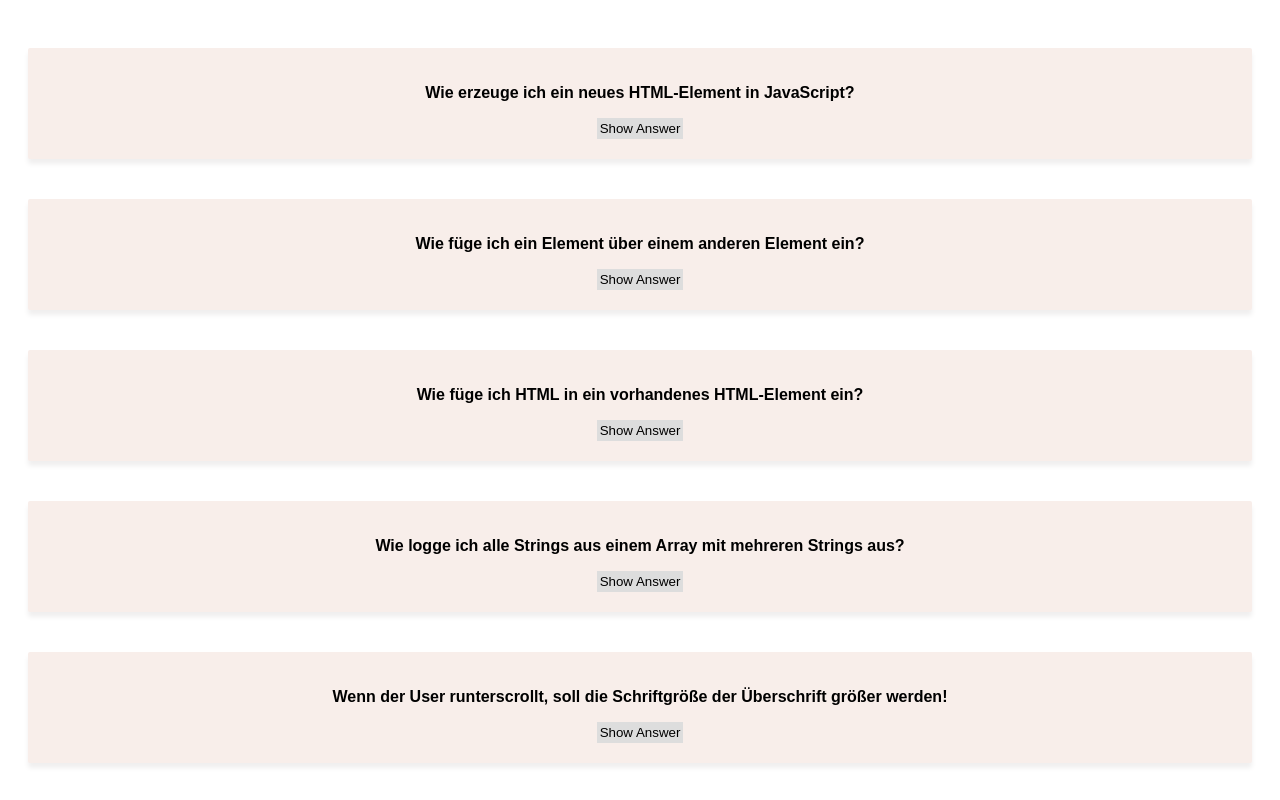
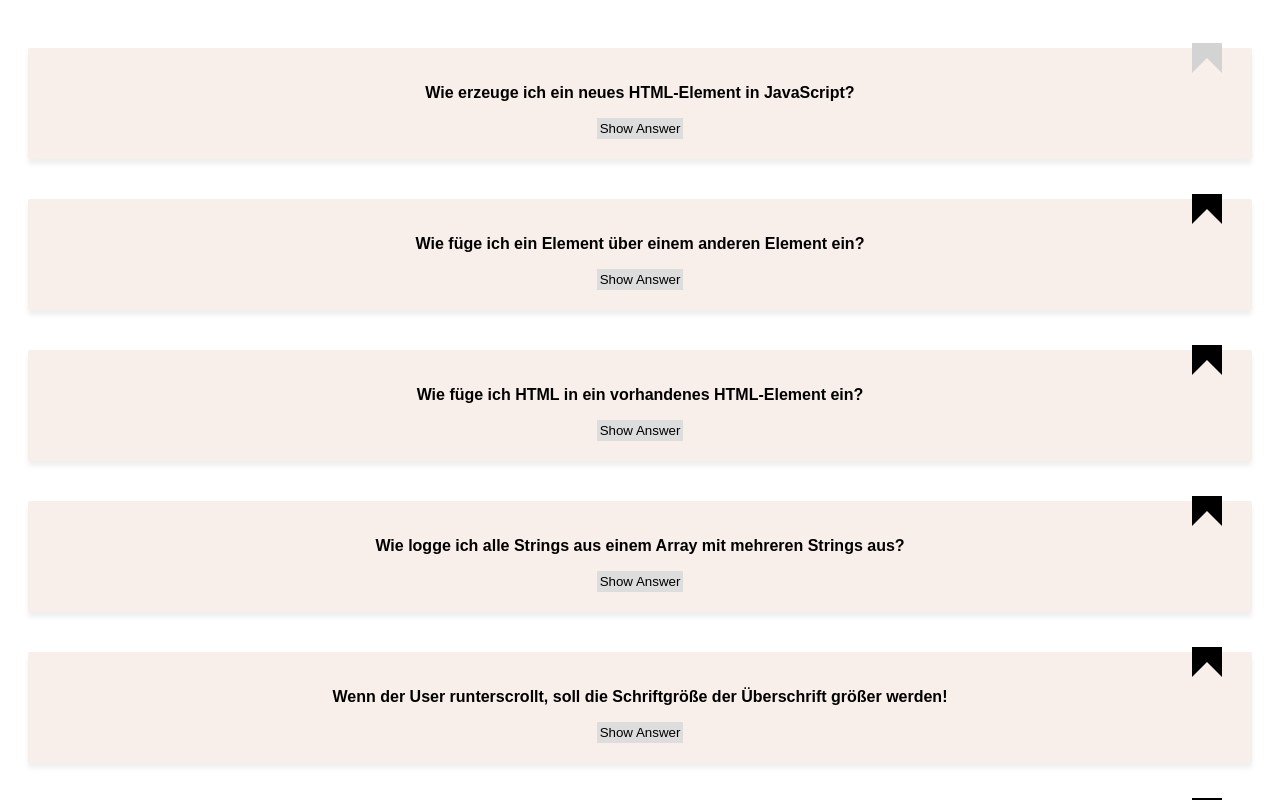
Before and after one commit to jreisswig/cards-react, a React (Create React App) app: page / in a window 1280 px wide. Shown: the top 800 px of the page. Built offline with nearby package versions, Linux system fonts and the light colour scheme.

Commit message:
resolved togleBokkmarking

```diff
--- a/src/App.js
+++ b/src/App.js
@@ -1,6 +1,6 @@
-import React from 'react'
+import React, { useState } from 'react'
 import cardData from './cards.json'
-import GlobalStyles from './GlobalStyles'
+
 import Card from './Card'
 import styled from 'styled-components/macro'
 
@@ -12,16 +12,32 @@ const CardContainer = styled.div`
 `
 
 function App() {
+  const [cards, setCards] = useState(cardData)
+
   return (
     <div>
-      <GlobalStyles />
       <CardContainer>
-        {cardData.map((card, index) => (
-          <Card question={card.question} answer={card.answer} key={index} />
+        {cards.map((card, index) => (
+          <Card
+            question={card.question}
+            answer={card.answer}
+            key={index}
+            isBookmarked={card.isBookmarked}
+            toggleBookmarked={() => toggleBookmarked(index)}
+          />
         ))}
       </CardContainer>
     </div>
   )
+
+  function toggleBookmarked(index) {
+    const card = cards[index]
+    setCards([
+      ...cards.slice(0, index),
+      { ...card, isBookmarked: !card.isBookmarked },
+      ...cards.slice(index + 1),
+    ])
+  }
 }
 
 export default App
--- /dev/null
+++ b/src/Bookmark.js
@@ -0,0 +1,10 @@
+import styled from 'styled-components/macro'
+
+export default styled.div`
+  position: absolute;
+  border: 15px solid ${props => props.color};
+  border-bottom-color: transparent;
+  top: -5px;
+  right: 30px;
+  width: 0;
+`
--- a/src/Card.js
+++ b/src/Card.js
@@ -1,6 +1,7 @@
 import React, { useState } from 'react'
 import styled from 'styled-components/macro'
 import Button from './Button'
+import Bookmark from './Bookmark'
 
 const CardWrapper = styled.section`
   position: relative;
@@ -27,11 +28,20 @@ const Answer = styled.p`
   }
 `
 
-export default function Card({ question, answer }) {
+export default function Card({
+  question,
+  answer,
+  isBookmarked,
+  toggleBookmarked,
+}) {
   const [isHidden, setIsHidden] = useState(true)
 
   return (
     <CardWrapper>
+      <Bookmark
+        onClick={toggleBookmarked}
+        color={isBookmarked ? 'black' : 'lightgrey'}
+      ></Bookmark>
       <Cardtext fontWeight="bold">{question}</Cardtext>
       {!isHidden && <Answer>{answer}</Answer>}
 
--- a/src/cards.json
+++ b/src/cards.json
@@ -3,15 +3,14 @@
     "title": "HTML-Element erzeugen",
     "question": "Wie erzeuge ich ein neues HTML-Element in JavaScript?",
     "answer": "document.createElement('div')",
-    "tags": ["javascript", "basics"],
-    "isBookmarked": true
+    "tags": ["javascript", "basics"]
   },
   {
     "title": "HTML-Element einfügen 1",
     "question": "Wie füge ich ein Element über einem anderen Element ein?",
     "answer": ".insertAdjacentElement(position, element)",
     "tags": ["javascript", "basics"],
-    "doPractice": true
+    "isBookmarked": true
   },
   {
     "title": "HTML-Element einfügen 2",
@@ -24,42 +23,49 @@
     "title": "Array: Elemente ausloggen",
     "question": "Wie logge ich alle Strings aus einem Array mit mehreren Strings aus?",
     "answer": "list.forEach(element => console.log(element))",
-    "tags": ["javascript", "basics"]
+    "tags": ["javascript", "basics"],
+    "isBookmarked": true
   },
   {
     "title": "CSS - Style 1",
     "question": "Wenn der User runterscrollt, soll die Schriftgröße der Überschrift größer werden!",
     "answer": "const el = document.querySelector(h1) -> window.addEventListener(\"scroll\", function) -> el.style.fontSize = \"irgendwas Größeres\"",
-    "tags": ["javascript", "basics"]
+    "tags": ["javascript", "basics"],
+    "isBookmarked": true
   },
   {
     "title": "querySelector 1",
     "question": "Wie schnappe ich mir ein Element mit document.querySelector, das vom Typ range sein soll?",
     "answer": "document.querySelector('input[type=range]'",
-    "tags": ["javascript", "basics"]
+    "tags": ["javascript", "basics"],
+    "isBookmarked": true
   },
   {
     "title": "querySelector 2",
     "question": "Was macht das 'target = document' in der Funktion: \n\nfunction get (sel, target = document) {\nreturn target.querySelector(sel) \n}",
     "answer": "default-Parameter wird festgelegt, nämlich document als target. Dieser wird automatisch gewählt, wenn wir kein Argument für target eingeben beim Aufrufen der Funktion",
-    "tags": ["javascript", "basics"]
+    "tags": ["javascript", "basics"],
+    "isBookmarked": true
   },
   {
     "title": "innerHTML",
     "question": "Was ist der Unterschied zwischen .innerHTML und .textContent?",
     "answer": "Der Inhalt von `.innerHTML` wird als HTML ausgeführt, während `.textContent` nur den Textinhalt verändert.",
-    "tags": ["javascript", "basics"]
+    "tags": ["javascript", "basics"],
+    "isBookmarked": true
   },
   {
     "title": "HTML-Element einfügen 3",
     "question": "Was tue ich, wenn ich einem HTML-String vorne etwas anfügen will, z. B. vor das innere HTML eines divs",
     "answer": "div.insertAdjacentHTML('afterbegin', '<small>hi</small>'",
-    "tags": ["javascript", "basics"]
+    "tags": ["javascript", "basics"],
+    "isBookmarked": true
   },
   {
     "title": "Submit",
     "question": "Ich habe ein Formular und auf 'submit' soll etwas passieren nach '.addEventListener', aber das Formular soll nicht abgeschickt werden. Was muss ich beachten?",
     "answer": "event.preventDefault()",
-    "tags": ["javascript", "basics"]
+    "tags": ["javascript", "basics"],
+    "isBookmarked": true
   }
 ]
--- a/src/index.js
+++ b/src/index.js
@@ -1,10 +1,16 @@
 import React from 'react'
 import ReactDOM from 'react-dom'
-
+import GlobalStyles from './GlobalStyles'
 import App from './App'
 import * as serviceWorker from './serviceWorker'
 
-ReactDOM.render(<App />, document.getElementById('root'))
+ReactDOM.render(
+  <>
+    <GlobalStyles></GlobalStyles>
+    <App />
+  </>,
+  document.getElementById('root')
+)
 
 // If you want your app to work offline and load faster, you can change
 // unregister() to register() below. Note this comes with some pitfalls.
```
